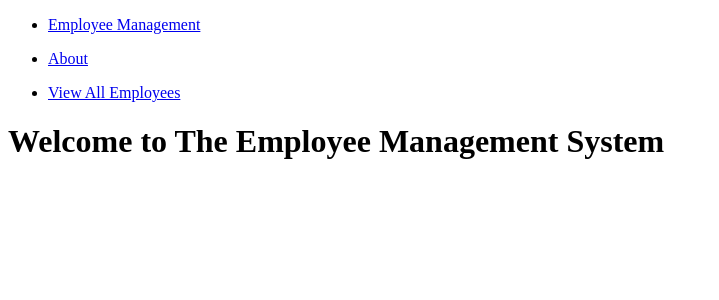
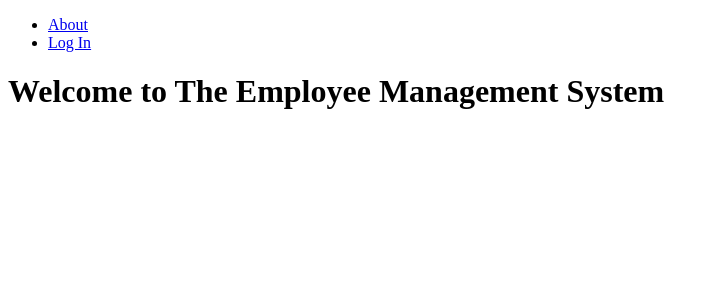
Before and after one commit to csposito1220/employee_management, a Django app: page / in a window 1280 px wide. Shown: the top 300 px of the page, without its empty margins (0-719 px from the left). Run offline with Django 3.2, Linux system fonts and the light colour scheme.

Commit message:
Update Nav Bar

```diff
--- a/employeemanagement/settings.py
+++ b/employeemanagement/settings.py
@@ -120,6 +120,8 @@ USE_TZ = True
 
 STATIC_URL = '/static/'
 
+LOGIN_REDIRECT_URL='/employees/'
+
 # Default primary key field type
 # https://docs.djangoproject.com/en/3.2/ref/settings/#default-auto-field
 
--- a/main_app/templates/base.html
+++ b/main_app/templates/base.html
@@ -2,28 +2,30 @@
 <!DOCTYPE html>
 <html lang="en">
   <head>
-    <meta charset="UTF-8">
-    <meta name="viewport" content="width=device-width, initial-scale=1.0">
+    <meta charset="UTF-8" />
+    <meta name="viewport" content="width=device-width, initial-scale=1.0" />
     <title>Employee Management</title>
-    <link rel="stylesheet" type="text/css" href="{% static 'css/style.css' %}">
+    <link
+      rel="stylesheet"
+      type="text/css"
+      href="{% static 'css/style.css' %}"
+    />
   </head>
   <body>
     <header>
       <nav>
         <ul>
+          <li><a href="/about">About</a></li>
+          {% if user.is_authenticated %}
           <li><a href="/">Employee Management</a></li>
-            </ul>
-            <ul>
-                <li><a href="/about">About</a></li>
-            </ul>
-            <ul>
           <li><a href="/employees">View All Employees</a></li>
+          <li><a href="{% url 'logout' %}">Log Out</a></li>
+          {% else %}
+          <li><a href="{% url 'login' %}">Log In</a></li>
+          {% endif %}
         </ul>
       </nav>
     </header>
-    <main>
-        {% block content %}
-        {% endblock %}
-    </main>
+    <main>{% block content %} {% endblock %}</main>
   </body>
 </html>
```
Lines whose indentation alone changed are shown as unchanged.
